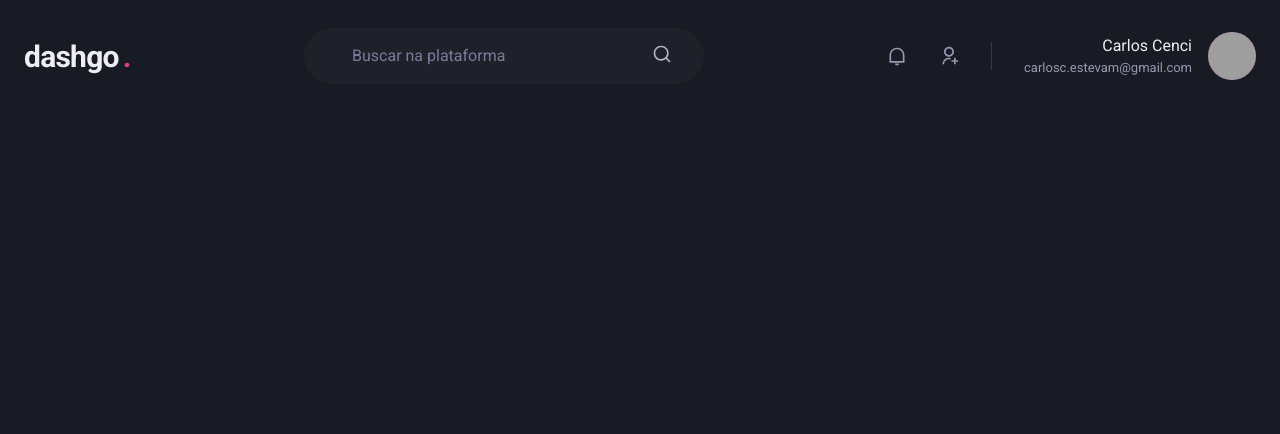
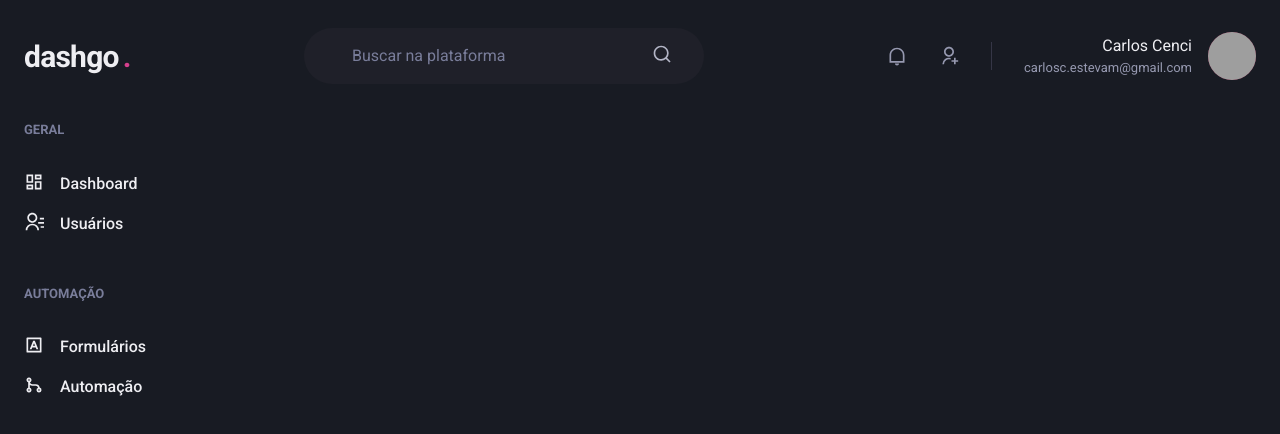
Before and after one commit to carloscenci/ignite_04_dashgo, a Next.js app: page /dashboard in a window 1280 px wide. Shown: the top 434 px of the page. Built offline with nearby package versions, Linux system fonts and the light colour scheme; grey boxes are pictures that could not be loaded.

Commit message:
Create a sidebar

```diff
--- /dev/null
+++ b/src/components/Sidebar.tsx
@@ -0,0 +1,41 @@
+import { Box, Stack, Text, Link, Icon } from "@chakra-ui/react";
+import { RiContactsLine, RiDashboardLine, RiGitMergeLine, RiInputMethodLine } from "react-icons/ri";
+
+export function Sidebar() {
+    return (
+        <Box
+            as="aside"
+            w="64"
+            mr="8"
+        >
+            <Stack spacing="12" align="flex-start">
+                <Box>
+                    <Text fontWeight="bold" color="gray.400" fontSize="small">GERAL</Text>
+                    <Stack spacing="4" mt="8" align="stretch">
+                        <Link display="flex" align="center">
+                            <Icon as={RiDashboardLine} fontSize="20" />
+                            <Text ml="4" fontWeight="medium">Dashboard</Text>
+                        </Link>
+                        <Link display="flex" align="center">
+                            <Icon as={RiContactsLine} fontSize="20" />
+                            <Text ml="4" fontWeight="medium">Usuários</Text>
+                        </Link>
+                    </Stack>
+                </Box>
+                <Box>
+                    <Text fontWeight="bold" color="gray.400" fontSize="small">AUTOMAÇÃO</Text>
+                    <Stack spacing="4" mt="8" align="stretch">
+                        <Link display="flex" align="center">
+                            <Icon as={RiInputMethodLine} fontSize="20" />
+                            <Text ml="4" fontWeight="medium">Formulários</Text>
+                        </Link>
+                        <Link display="flex" align="center">
+                            <Icon as={RiGitMergeLine} fontSize="20" />
+                            <Text ml="4" fontWeight="medium">Automação</Text>
+                        </Link>
+                    </Stack>
+                </Box>
+            </Stack>
+        </Box>
+    )
+}
--- a/src/pages/dashboard.tsx
+++ b/src/pages/dashboard.tsx
@@ -1,7 +1,15 @@
+import { Flex } from "@chakra-ui/react";
 import { Header } from "../components/Header";
+import { Sidebar } from "../components/Sidebar";
 
 export default function Dashboard() {
     return (
-        <Header />
+        <Flex direction="column" h="100vh">
+            <Header />
+
+            <Flex w="100%" my="6" maxWidth={1480} mx="auto" px="6">
+                <Sidebar />
+            </Flex>
+        </Flex>
     )
 }
```
Also changed, not shown: src/styles/README.md (deleted).
